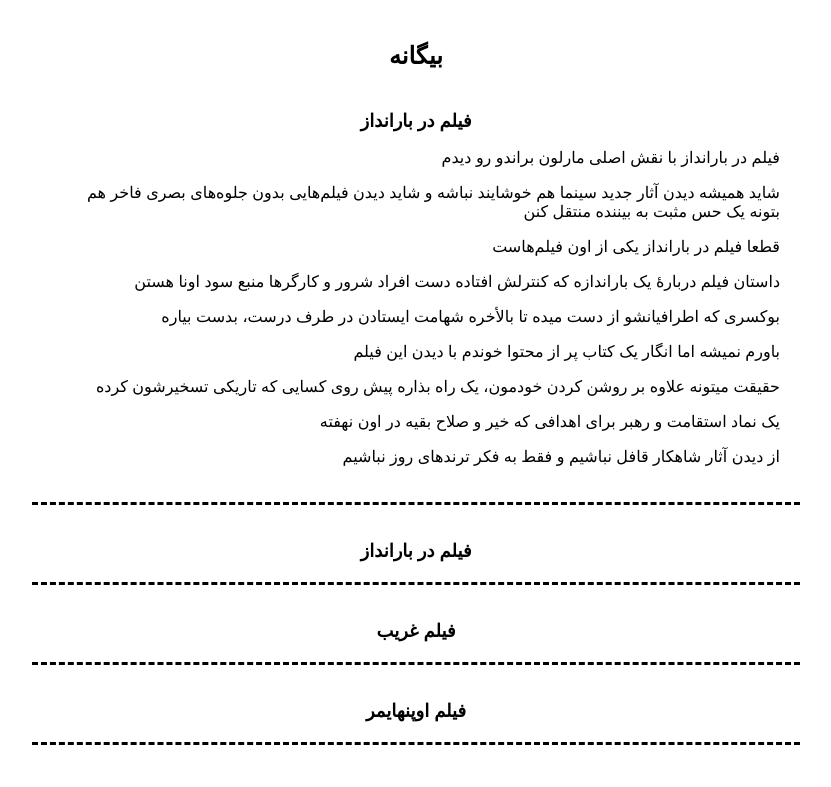
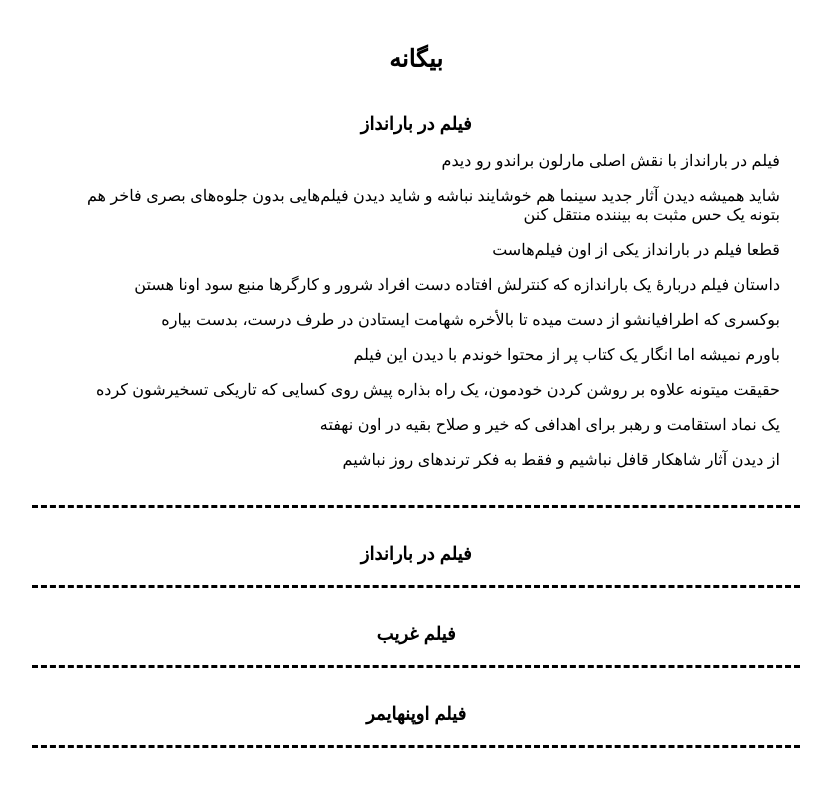
Before and after one commit to darkblog/darkblog.github.io, a Jekyll site: the page built from _posts/2023-8-7-3.md, in a window 1280 px wide. Shown: the top 787 px of the page, without its empty margins (349-1180 px from the left). Built offline with Jekyll 4.4.1, drawn with Linux system fonts in a browser that asks for light colours.

Commit message:
Update default.html

```diff
--- a/_layouts/default.html
+++ b/_layouts/default.html
@@ -6,7 +6,7 @@
 <title>{% if page.title %}{{ page.title }}{% else %}{{ site.name }}{% endif %}</title>
 <meta name="description" content="{% if page.excerpt %}{{ page.excerpt | strip_html | strip_newlines | truncate: 160 }}{% else %}{{ site.description }}{% endif %}">
 <link rel="canonical" href="{{ page.url | replace:'index.html','' | prepend: site.baseurl | prepend: site.url }}">
-<style amp-custom>body{font-family:sans-serif;margin:auto;padding:30px;max-width:768px}header{padding-bottom:20px;padding-top:12px;font-size:x-large;font-weight:bold}h1,h2{font-size:large}a{color:black;text-decoration:none}.post{padding:20px;border-bottom:dashed black}.center{display:block;margin:auto;text-align:center}</style>
+<style amp-custom>body{font-family:sans-serif;margin:auto;padding:30px;max-width:768px}header{padding-bottom:20px;padding-top:15px;font-size:x-large;font-weight:bold}h1,h2{font-size:large}a{color:black;text-decoration:none}.post{padding:20px;border-bottom:dashed black}.center{display:block;margin:auto;text-align:center}</style>
 </head>
 <body>
 <header>
```
